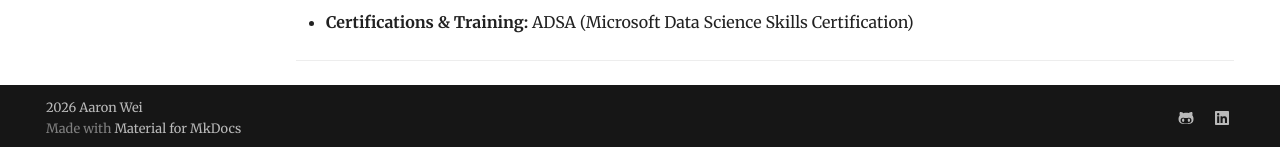
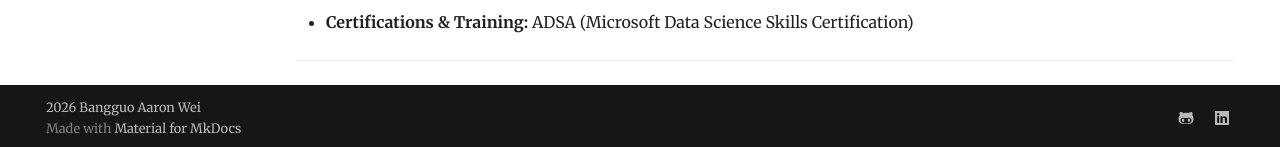
Before and after one commit to WBGZDTSL/WBGShare, an MkDocs documentation site: the page built from docs/index.md, in a window 1280 px wide and 900 px high, scrolled down 563 px. Shown: the part 750-897 px from the top of the window. Built offline with MkDocs 1.6.1 and Material for MkDocs 9.7.7, drawn with Linux system fonts in a browser that asks for light colours.

Commit message:
20260214

```diff
--- a/mkdocs.yml
+++ b/mkdocs.yml
@@ -59,4 +59,4 @@ markdown_extensions:
       emoji_generator: !!python/name:material.extensions.emoji.to_svg
 
 
-copyright: 2026 <a href="https://github.com/WBGZDTSL/WBGShare" target="_blank" rel="noopener">Aaron Wei</a>
+copyright: 2026 <a href="https://github.com/WBGZDTSL/WBGShare" target="_blank" rel="noopener">Bangguo Aaron Wei</a>
```
